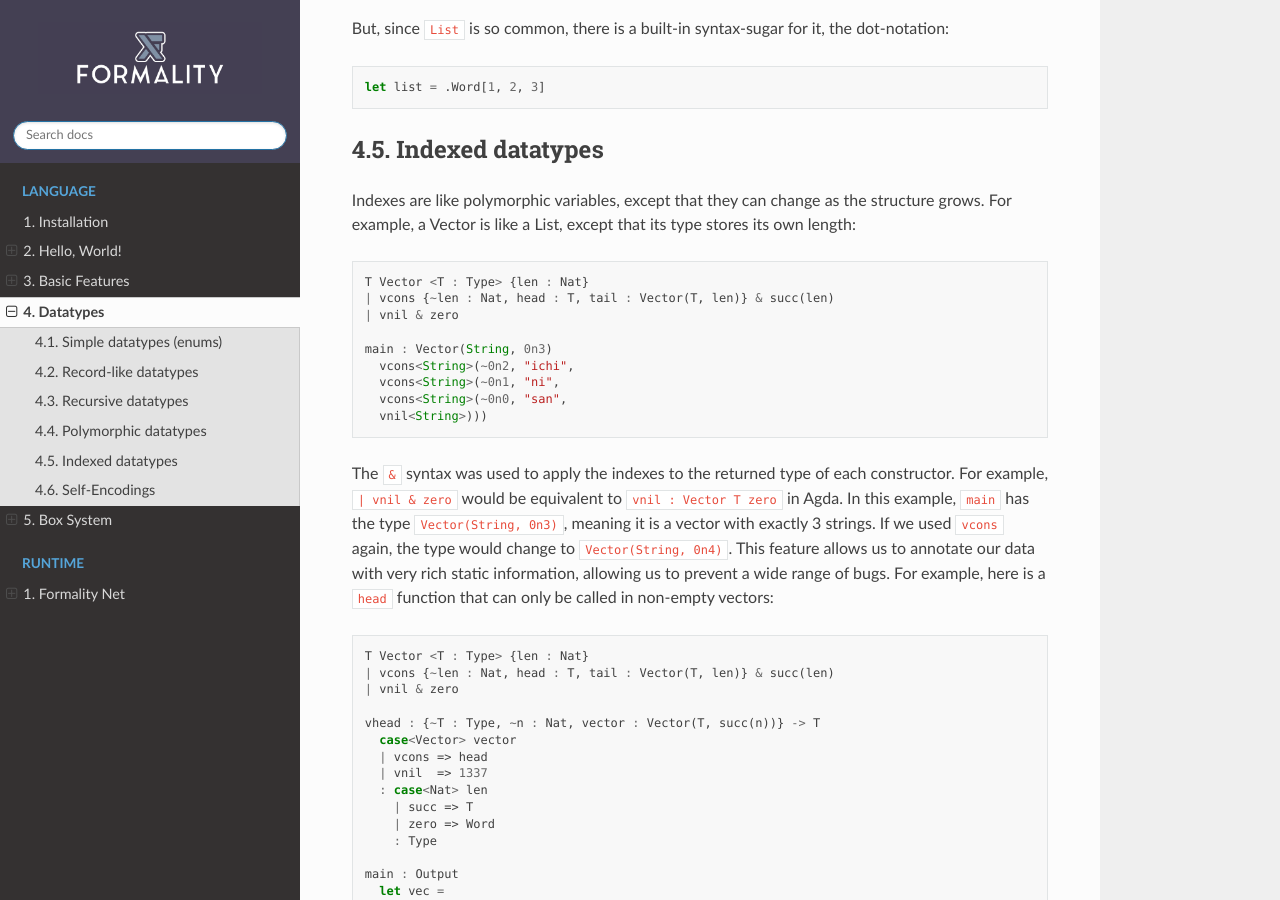
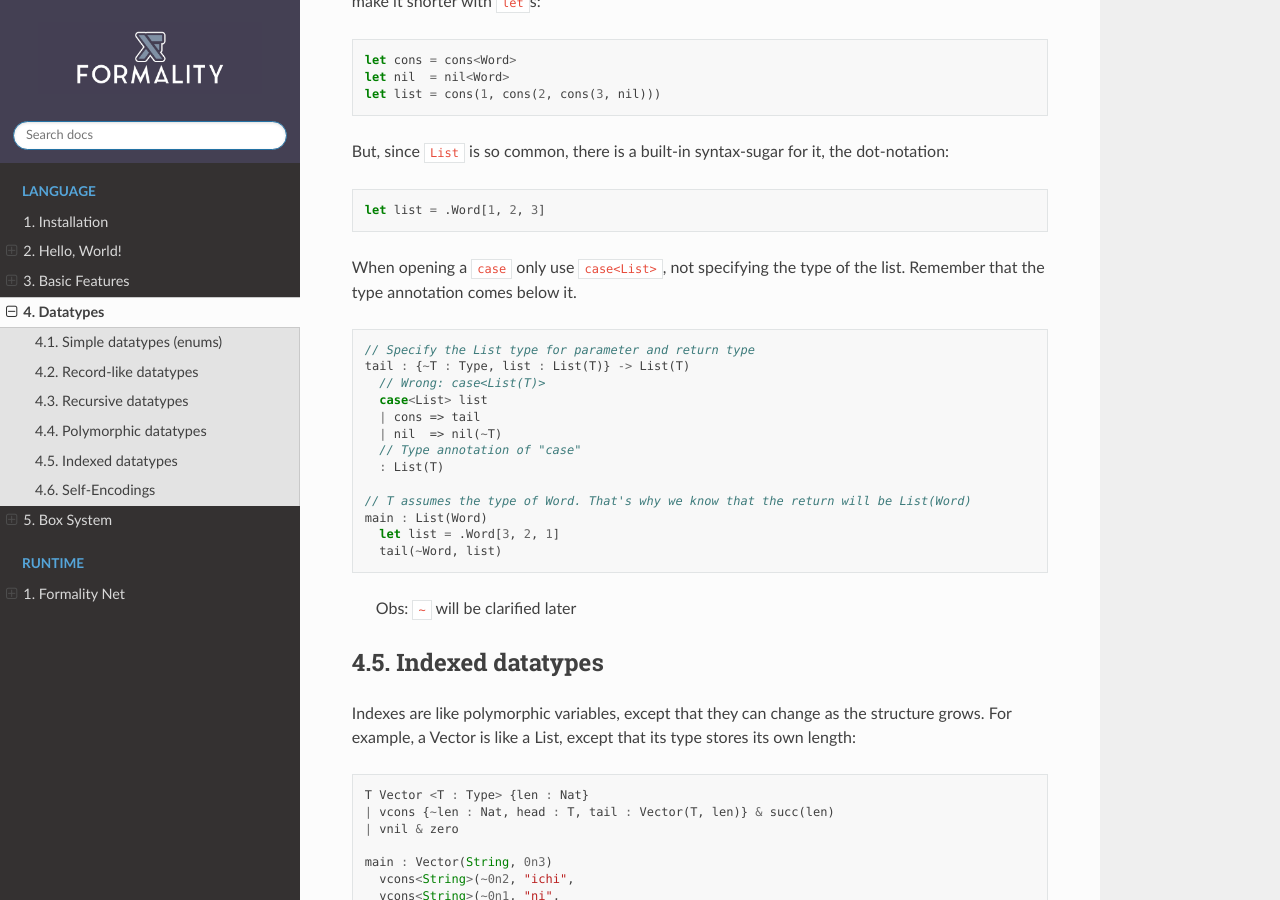
Before and after one commit to Soonad/docs.formality-lang.org, a Sphinx documentation site: the page built from docs/source/language/Datatypes.md, in a window 1280 px wide and 900 px high, scrolled down 2861 px. Built offline with Sphinx 7.4.7 and the Read the Docs theme 2.0.0, drawn with Linux system fonts in a browser that asks for light colours; pages that are not in the unit, such as notebooks, are missing from menus; some of the changed text lies outside the part shown.

Commit message:
Small changes

````diff
--- a/docs/source/language/Datatypes.md
+++ b/docs/source/language/Datatypes.md
@@ -15,13 +15,13 @@
 
 main : Output
 
-  let suit = clubs
+  let suit = spades
 
   case<Suit> suit
-  | clubs    => print("Welcome to it!")
-  | diamonds => print("With I had a few.")
+  | clubs    => print("First rule: you do not talk about Fight Club.")
+  | diamonds => print("Queen shines more than diamond.")
   | hearts   => print("You always had mine.")
-  | spades   => print("Is it an ace?")
+  | spades   => print("The only card I need is the Ace of Spades! \m/")
   : Output
 ```
 
@@ -46,6 +46,8 @@
 
 Notice that, inside the `v3` case, the `x`, `y` and `z` fields are automatically available. To avoid name-shadowing and access a field of an outer pattern-match, you can either use a `let` or append `^` to the variable name:
 
+To deal with this name-shadowing, you should use the variable name for the current scope and use a `let` or append `^` to access a variable in the outer scope.
+
 ```javascript
 T Vector3D
 | v3 {x : Word, y : Word, z : Word}
@@ -66,7 +68,7 @@
 
 ### Recursive datatypes
 
-A recursive datatype can be defined as expected:
+A recursive datatype is a data type for values that may contain other values of the same type. For example a Church encoded `Nat`:
 
 ```javascript
 T Nat
@@ -138,6 +140,25 @@
 ```javascript
 let list = .Word[1, 2, 3]
 ```
+
+When opening a `case` only use `case<List>`, not specifying the type of the list. Remember that the type annotation comes below it.
+
+```javascript
+// Specify the List type for parameter and return type
+tail : {~T : Type, list : List(T)} -> List(T)
+  // Wrong: case<List(T)>
+  case<List> list
+  | cons => tail
+  | nil  => nil(~T)
+  // Type annotation of "case"
+  : List(T)
+
+// T assumes the type of Word. That's why we know that the return will be List(Word)
+main : List(Word)
+  let list = .Word[3, 2, 1]
+  tail(~Word, list)
+```
+> Obs: `~` will be clarified later
 
 ### Indexed datatypes
 
````
Also changed, not shown: other parts of docs/source/language/Datatypes.md (+1 -1 lines), docs/source/language/Basic-Features.md (+14 -2 lines), docs/source/language/Box-System.md (+3 -3 lines).
